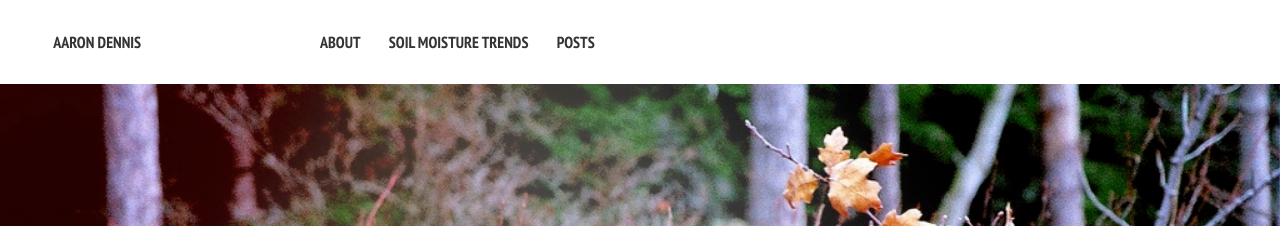
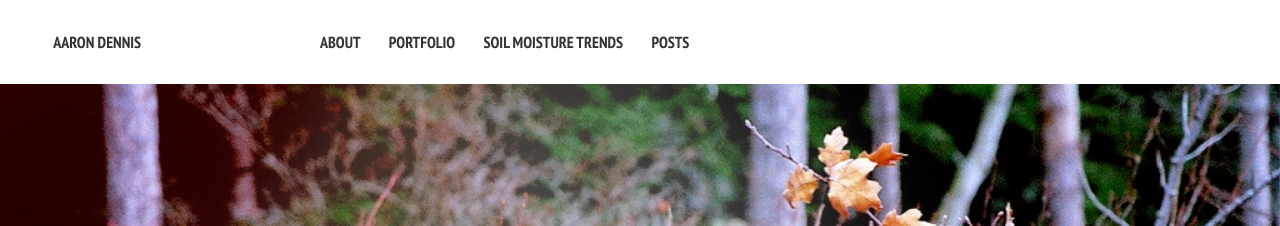
Before and after one commit to Joe-Robertson/aaronpdennis.github.io, a Jekyll site: the page built from index.md, in a window 1280 px wide. Shown: the top 226 px of the page. Built offline with Jekyll 4.4.1, drawn with Linux system fonts in a browser that asks for light colours; nearby versions of some CDN libraries.

Commit message:
change nav

```diff
--- a/_data/navigation.yml
+++ b/_data/navigation.yml
@@ -2,6 +2,9 @@
 
 - title: About
   url: /about/
+
+- title: Portfolio
+  url: /porfolio/
 
 - title: Soil Moisture Trends
   url: /soil-moisture-trends/
```
